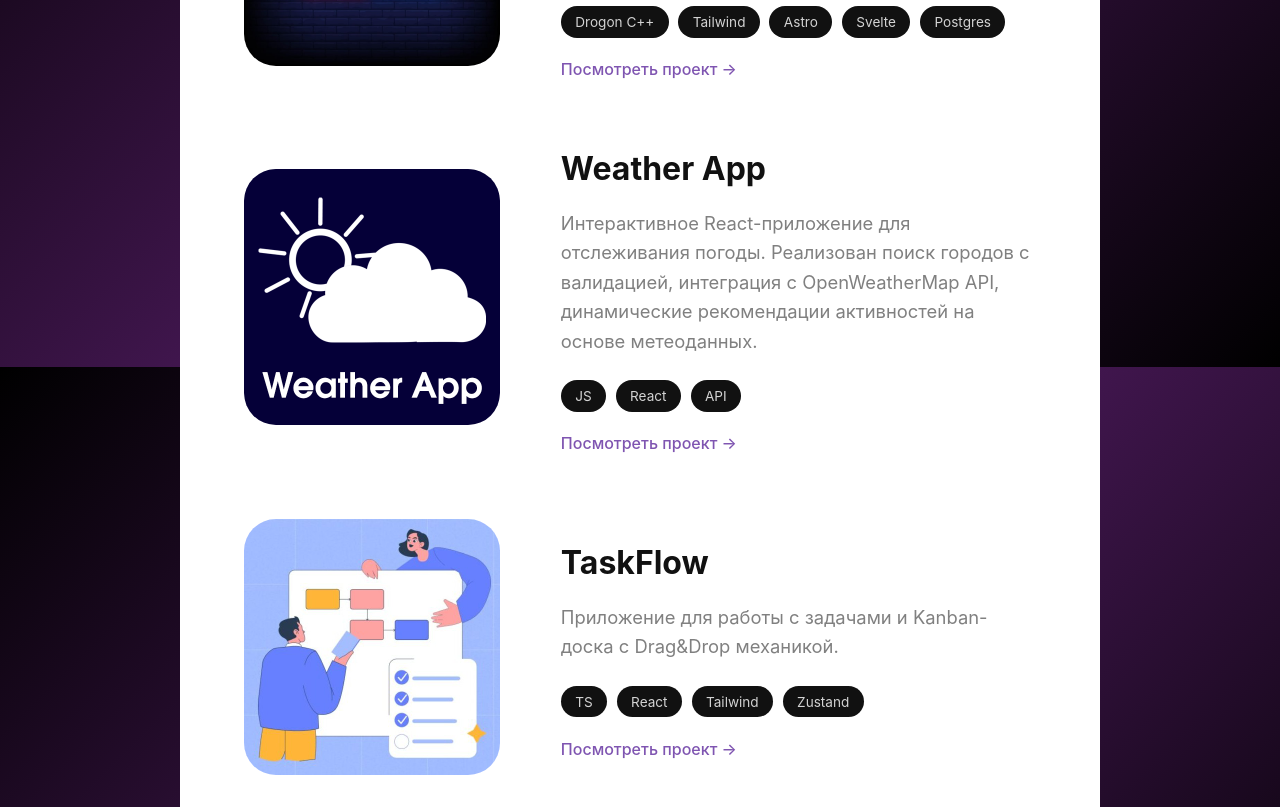
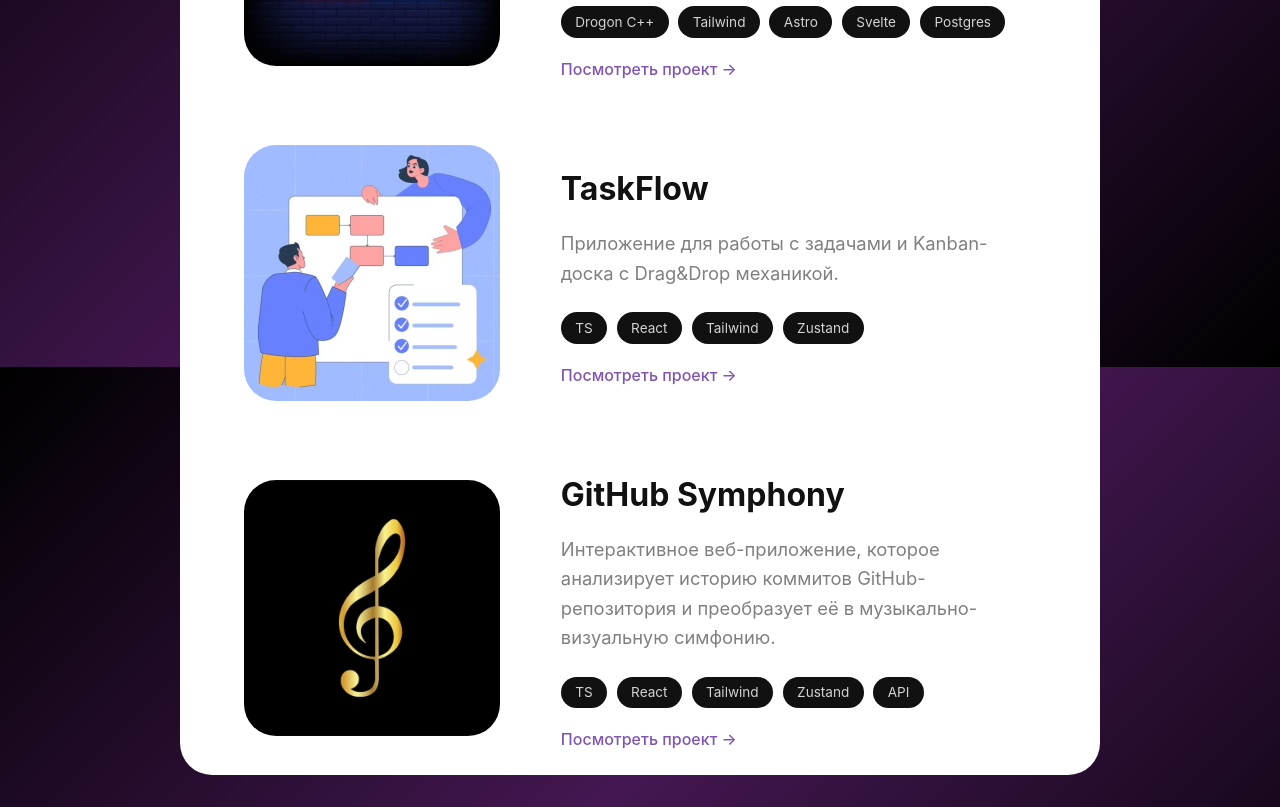
Before and after one commit to Increasse/portfolio, a React (Create React App) app: page / in a window 1280 px wide. Shown: the part 2833-3640 px from the top of the page. Built offline with nearby package versions, Linux system fonts and the light colour scheme.

Commit message:
Update projects

```diff
--- a/src/components/Projects.jsx
+++ b/src/components/Projects.jsx
@@ -19,13 +19,6 @@
         desc: "Учебный проект для удобного представления цифровых товаров, обеспечивающее быстрый поиск и навигацию среди большого количества предложений.",
         tech: ["Drogon C++", "Tailwind", "Astro", "Svelte", "Postgres"],
         link: "https://github.com/Increasse/course-practice"
-    },
-    {
-        img: require("../img/weather.png"),
-        title: "Weather App",
-        desc: "Интерактивное React-приложение для отслеживания погоды. Реализован поиск городов с валидацией, интеграция с OpenWeatherMap API, динамические рекомендации активностей на основе метеоданных.",
-        tech: ["JS", "React", "API"],
-        link: "https://github.com/Increasse/weather-app"
     },
     {
         img: require("../img/taskflow.jpg"),
```
